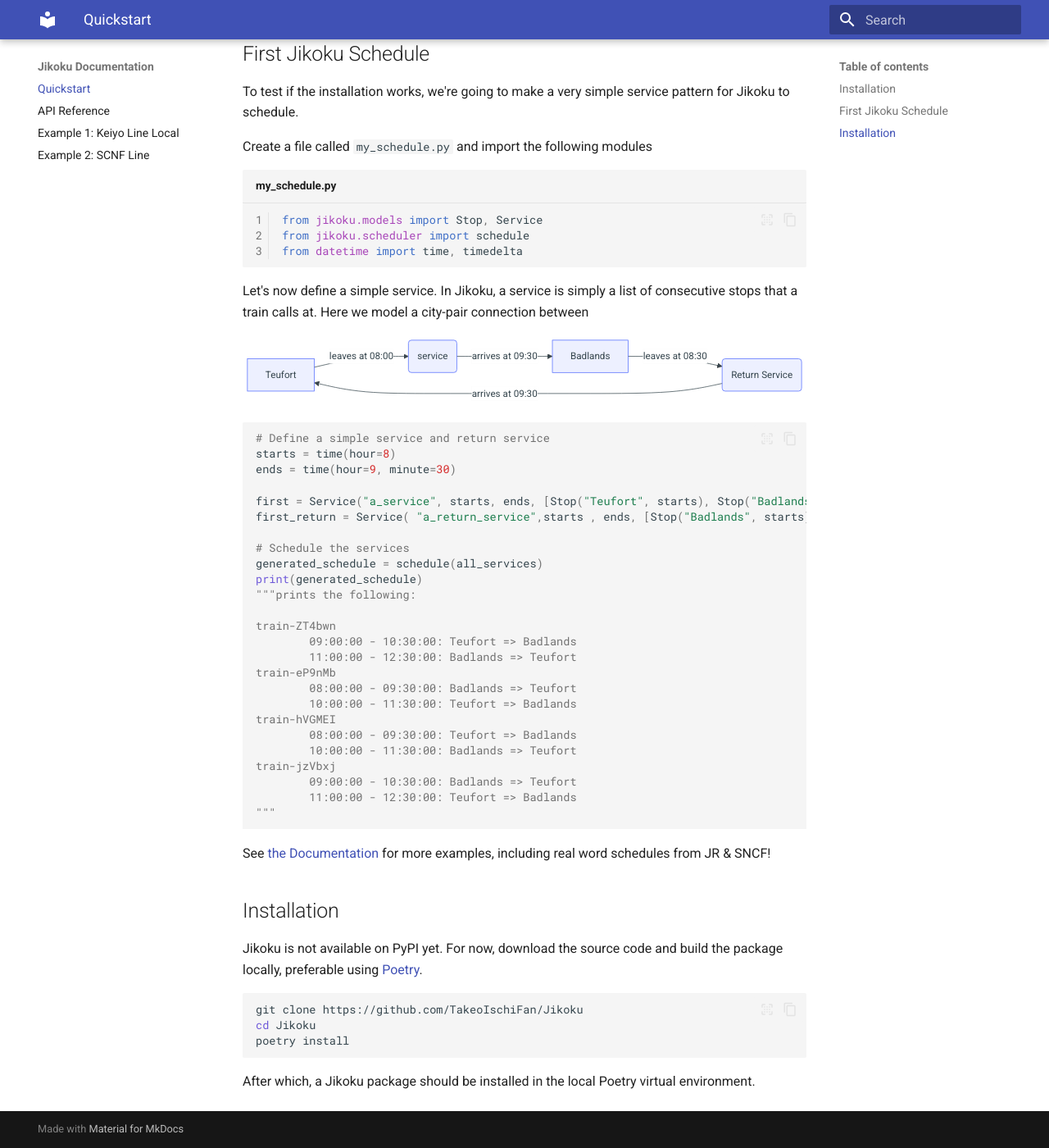
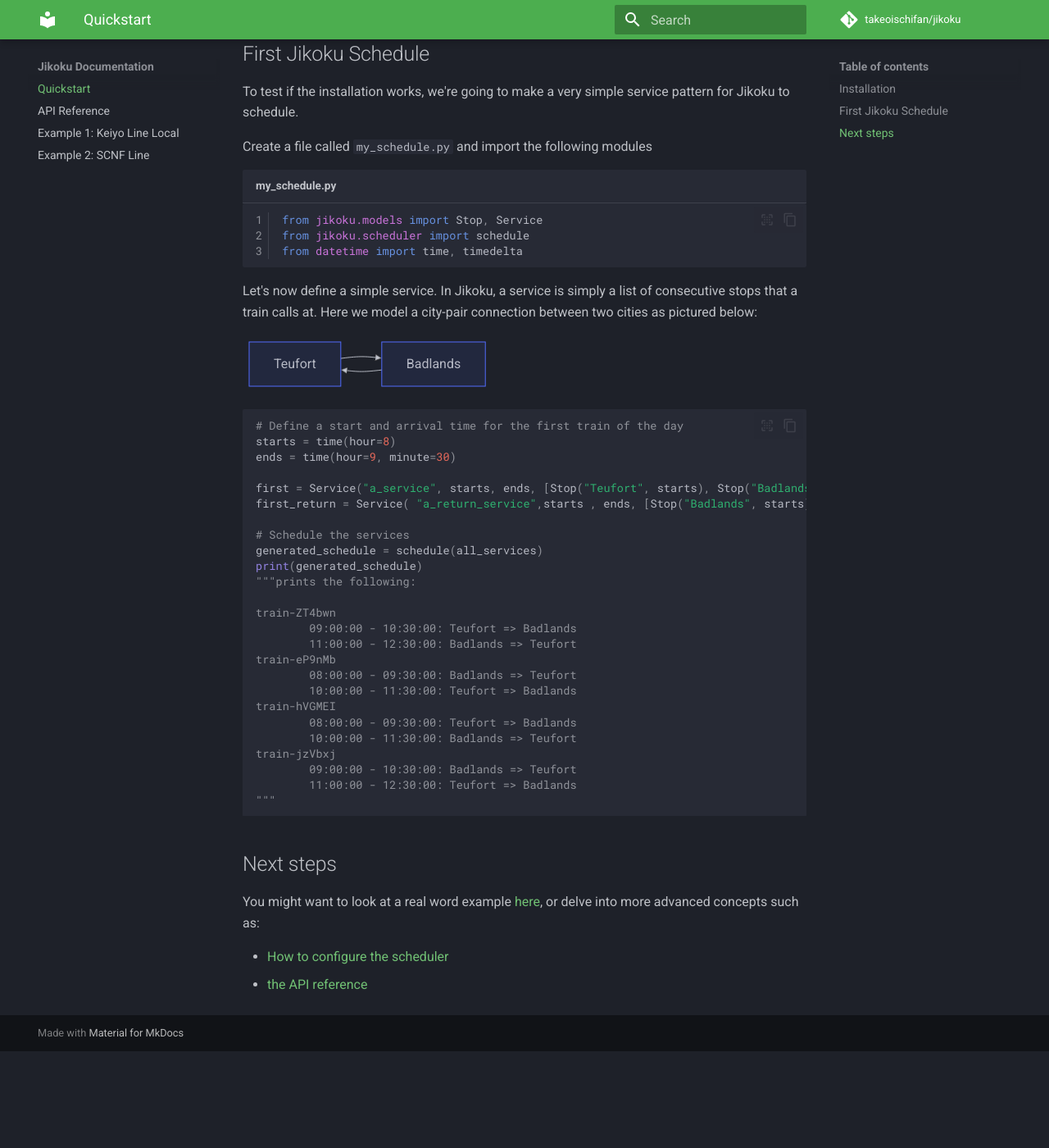
Before and after one commit to TakeoIschiFan/Jikoku, an MkDocs documentation site: the page built from docs/docs/index.md, in a window 1280 px wide and 1400 px high, scrolled down 655 px. Shown: the whole window at 82% size. Built offline with MkDocs 1.6.1 and Material for MkDocs 9.7.7, drawn with Linux system fonts in a browser that asks for light colours; comment, search, counter and statistics services are not loaded; after the commit the page ends 1937 px from its top, so only the background shows below that.

Commit message:
fix typos in docs

````diff
--- a/docs/docs/index.md
+++ b/docs/docs/index.md
@@ -47,18 +47,16 @@
 ```
 
 Let's now define a simple service. In Jikoku, a service is simply a list of consecutive stops that a train calls at.
-Here we model a city-pair connection between
+Here we model a city-pair connection between two cities as pictured below:
 
 ```mermaid
 flowchart LR
-    A[Teufort] -->|leaves at 08:00| S(Service)
-    S(service)-->|arrives at 09:30| B[Badlands]
-    B[Badlands]-->|leaves at 08:30|R(Return Service)
-    R(Return Service)-->|arrives at 09:30| A[Teufort]
+    A[Teufort] --> B[Badlands]
+    B[Badlands]--> A[Teufort]
 ```
 
 ```python
-# Define a simple service and return service
+# Define a start and arrival time for the first train of the day
 starts = time(hour=8)
 ends = time(hour=9, minute=30)
 
@@ -85,15 +83,10 @@
 """
 ```
 
-See [the Documentation](/docs) for more examples, including real word schedules from JR & SNCF!
+## Next steps
 
-## Installation
+You might want to look at a real word example [here](/todo),
+or delve into more advanced concepts such as:
 
-Jikoku is not available on PyPI yet. For now, download the source code and build the package locally, preferable using [Poetry](https://github.com/python-poetry/poetry).
-
-```bash
-git clone https://github.com/TakeoIschiFan/Jikoku
-cd Jikoku
-poetry install
-```
-After which, a Jikoku package should be installed in the local Poetry virtual environment.
+- [How to configure the scheduler]()
+- [the API reference](/API reference)
--- a/docs/mkdocs.yml
+++ b/docs/mkdocs.yml
@@ -1,12 +1,18 @@
 # yaml-language-server: $schema=https://squidfunk.github.io/mkdocs-material/schema.json
 
 site_name: Jikoku Documentation
+repo_url: https://github.com/takeoischifan/jikoku
+repo_name: takeoischifan/jikoku
+
 
 theme:
   name: material
   features:
     - content.code.copy
     - content.code.select
+  palette:
+    scheme: slate
+    primary: green
 
 
 plugins:
````
Also changed, not shown: other parts of docs/docs/index.md (+1 -1 lines).
